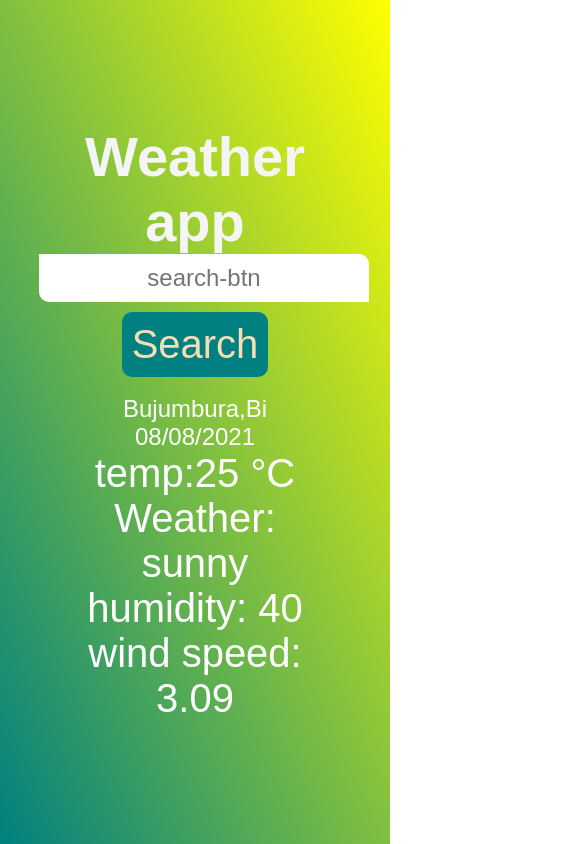
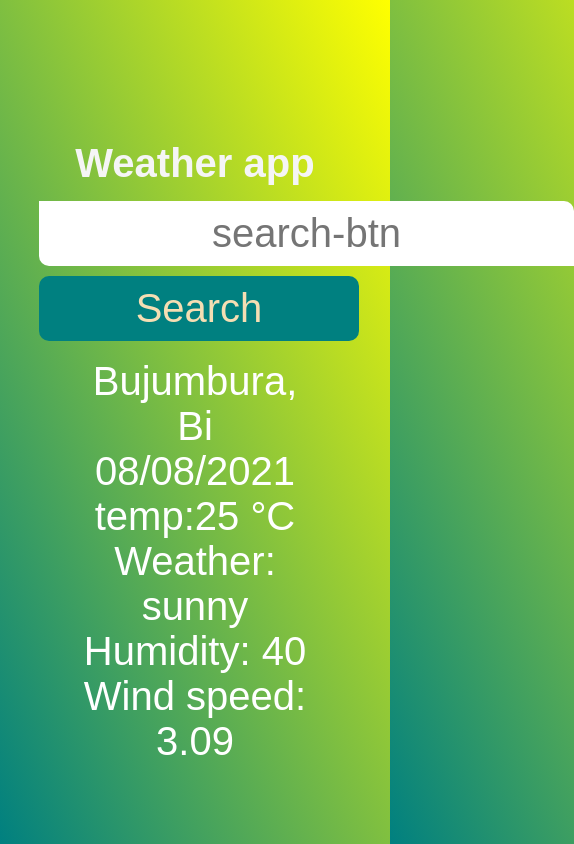
Before and after one commit to MYLESMUGISHA/Weather-APP-, a plain HTML site: page index.html in a window 390 px wide. Shown: the whole page, 574 px wide, since content can reach past the window. Drawn offline with Linux system fonts and the light colour scheme; a web font is replaced by a local one.

Commit message:
change made in css

```diff
--- a/Weather.css
+++ b/Weather.css
@@ -48,7 +48,7 @@ outline: none;
 h1{
     text-align: center;
     color: whitesmoke;
-    font-size: 3.5rem;
+    font-size: 2.5rem;
 }
 .search, input{
     background-color: white;
@@ -56,7 +56,7 @@ h1{
     border-bottom-left-radius: 10px;
     text-align: center;
     color: #000;
-    font-size:1.5rem;
+    font-size:2.5rem;
 
 }
  .btn , button{
@@ -65,6 +65,7 @@ h1{
     border-radius: 10px;
     font-size: 2.5rem;
     margin-top:10px;
+    width: 20rem;
 }
 .icon{
     text-align: center;
@@ -73,15 +74,15 @@ h1{
 .location{
     text-align: center;
     color: white;
-    font-size: 1.5rem;
+    font-size: 2.5rem;
 }
 .city{
     text-align: center;
-    font-size: 1.5rem;
+    font-size: 2.5rem;
 }
 .date{
     text-align: center;
-    font-size: 1.5rem;
+    font-size: 2.5rem;
 }
 .current{
     color:white;
@@ -96,3 +97,18 @@ position: relative;
     color: red;
     display: none;
 }
+@media only screen and (max-width: 400px){
+
+h1{
+    height: 60px;
+    text-align: center;
+    color: whitesmoke;
+    font-size: 2.5rem;
+    margin-top: 60px;
+}
+.btn , button{
+margin-right: 40px;
+
+}
+
+}
--- a/index.html
+++ b/index.html
@@ -18,7 +18,6 @@
 <p id="inputError">Please provide a city or country !</p>
 <button class="btn" type="submit">Search</button>
 </form>
-
 <section>
     <div class="container">
         <div class="icon">
@@ -26,7 +25,7 @@
         </div>
 
         <div class="location">
-            <div class="city">Bujumbura,Bi</div>
+            <div class="city">Bujumbura, Bi</div>
             <div class="date">08/08/2021</div>
         </div>
 
@@ -34,8 +33,8 @@
             <div class="temp">temp:25 <span>°C</span>
             </div>
             <div class="weather"> Weather: sunny</div>
-            <div class="humidity"> humidity: 40 </div>
-            <div class="wind"> wind speed: 3.09</div>
+            <div class="humidity"> Humidity: 40 </div>
+            <div class="wind"> Wind speed: 3.09</div>
         </div>
     </div>
 
```
